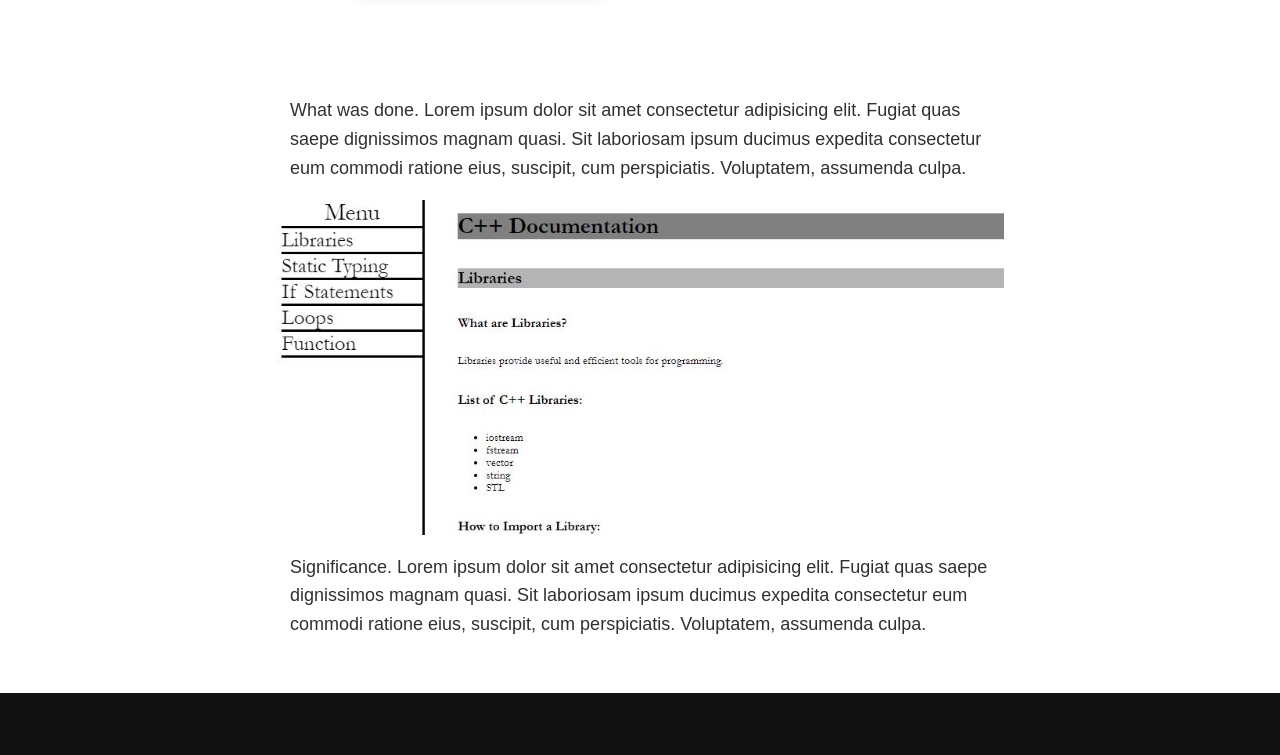
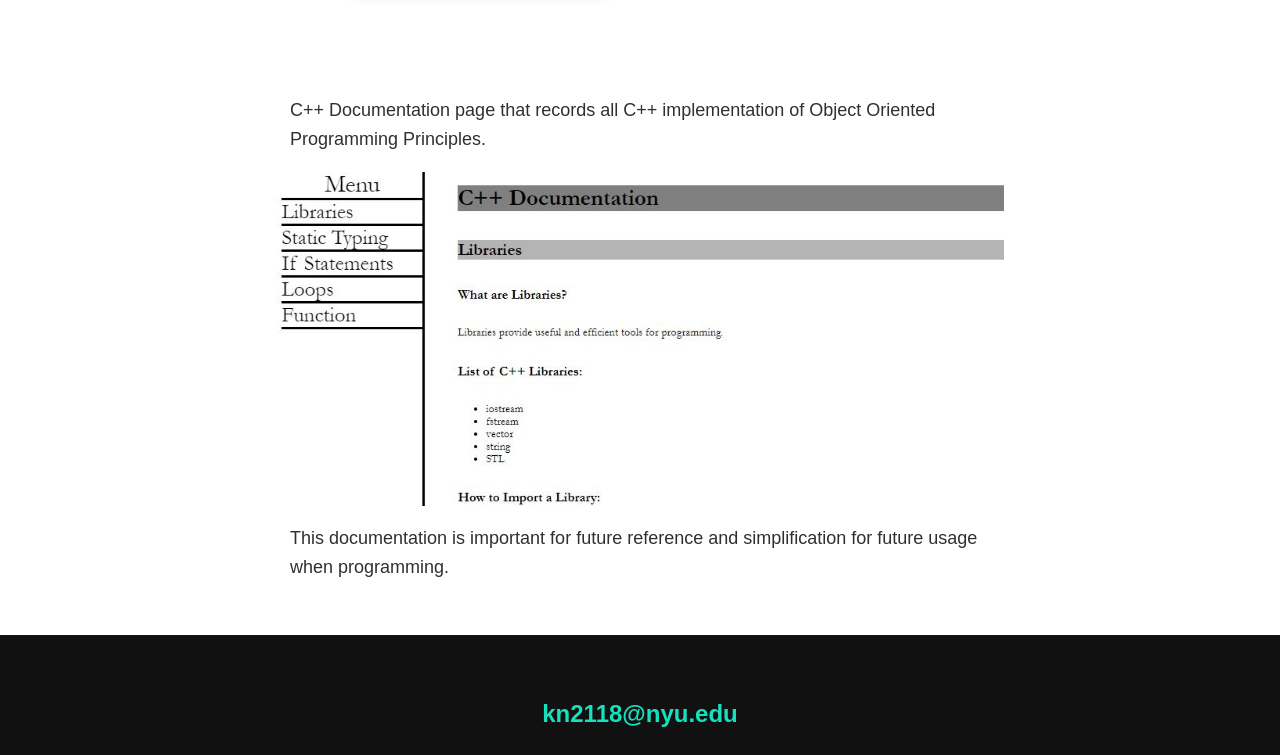
Before and after one commit to kn2118/Personal-Portfolio, a plain HTML site: page portfolio-item.html in a window 1280 px wide. Shown: the part 520-1275 px from the top of the page. Drawn offline with Linux system fonts and the light colour scheme; files whose address does not match are found by name.

Commit message:
Update portfolio-item.html

```diff
--- a/portfolio-item.html
+++ b/portfolio-item.html
@@ -37,19 +37,9 @@
     </section>
 
     <div class = "portfolio-item-individual">
-        <p>What was done. Lorem ipsum dolor sit amet consectetur adipisicing elit.
-            Fugiat quas saepe dignissimos magnam quasi. Sit laboriosam
-            ipsum ducimus expedita consectetur eum commodi ratione
-            eius, suscipit, cum perspiciatis. Voluptatem, assumenda
-            culpa.
-        </p>
+        <p> C++ Documentation page that records all C++ implementation of Object Oriented Programming Principles. </p>
         <img src = "Images/techdoc.JPG" alt = "">
-        <p>Significance. Lorem ipsum dolor sit amet consectetur adipisicing elit.
-            Fugiat quas saepe dignissimos magnam quasi. Sit laboriosam
-            ipsum ducimus expedita consectetur eum commodi ratione
-            eius, suscipit, cum perspiciatis. Voluptatem, assumenda
-            culpa.
-        </p>
+        <p>This documentation is important for future reference and simplification for future usage when programming. </p>
     </div>
 
 
```
